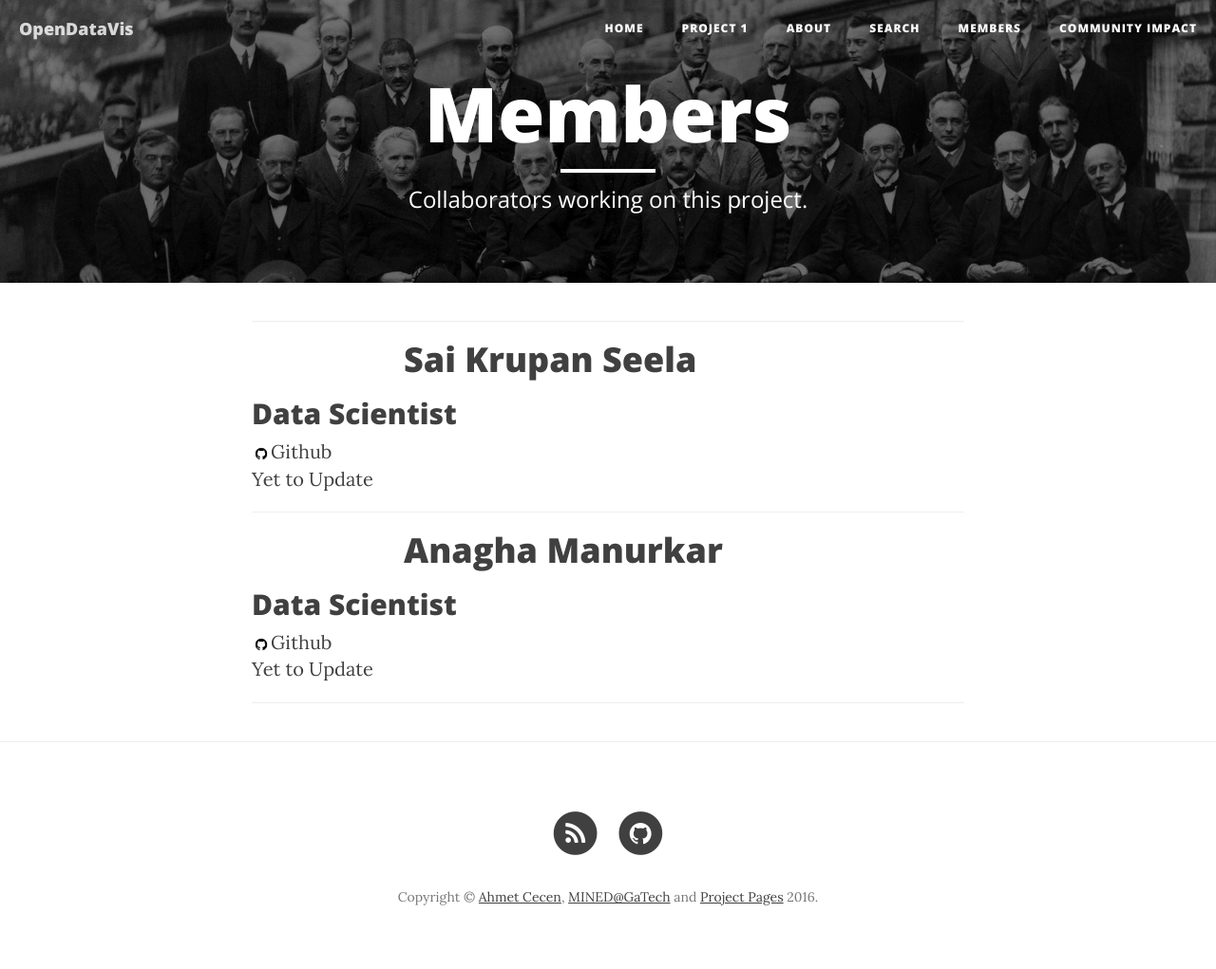
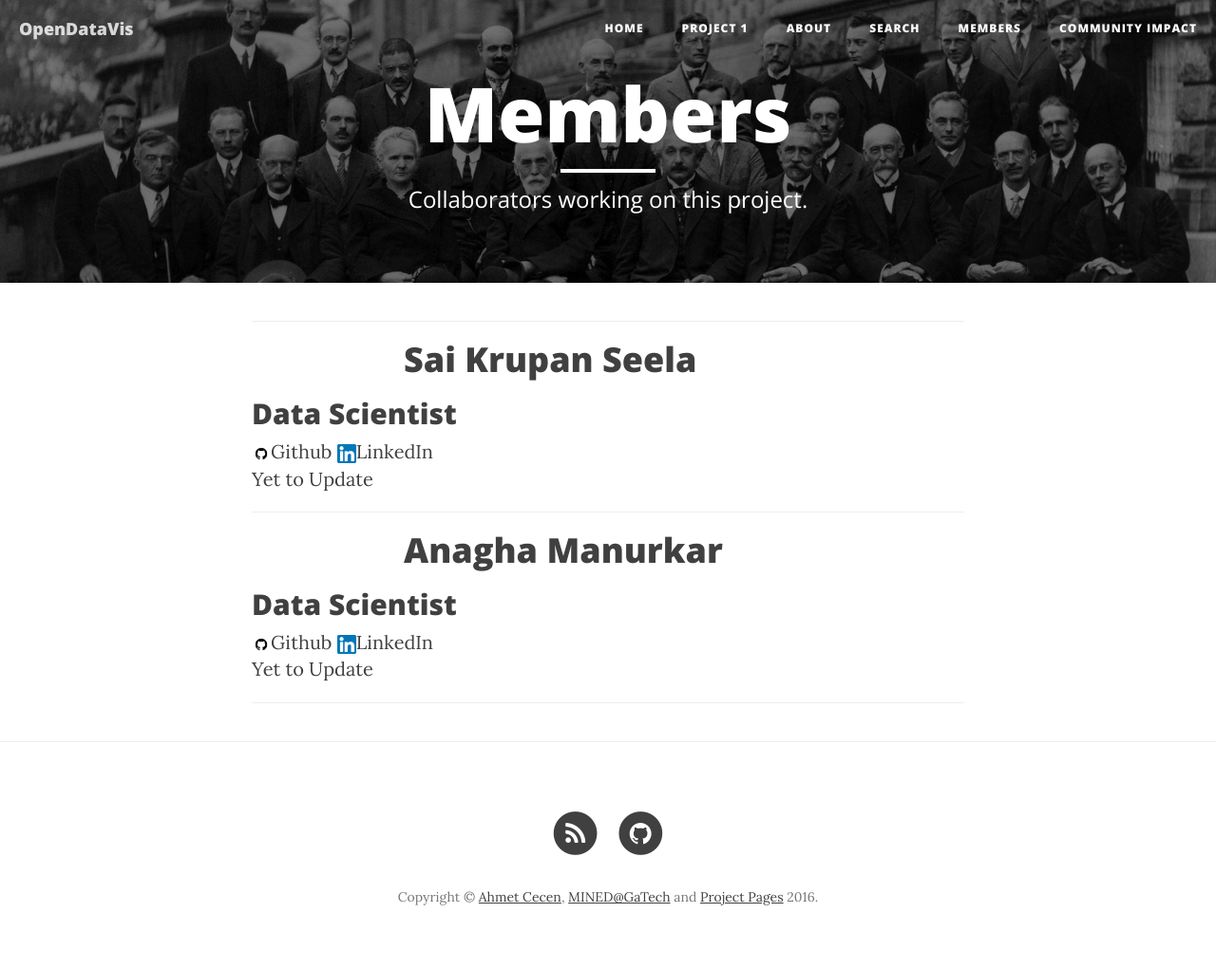
Before and after one commit to opendatavis/opendatavis.github.io, a Jekyll site: the page built from members.html, in a window 1280 px wide. Shown: the whole page at 95% size. Built offline with Jekyll 4.4.1, drawn with Linux system fonts in a browser that asks for light colours; nearby versions of some CDN libraries.

Commit message:
Update members.html

```diff
--- a/members.html
+++ b/members.html
@@ -17,8 +17,8 @@
 	{% if member.github %}
 	<span class="social-share-googleplus"><a href="https://github.com/{{ member.github }}" title="Github"><img src="{{ "/img/icons/github-icon.png" | prepend: site.baseurl }}" style="height:20px">Github</a></span>
 	{% endif %}
-	{% if member.gplus %}
-	<span class="social-share-googleplus"><a href="{{ member.linkedin }}" title="Google Plus"><img src="{{ "/img/icons/LinkedIn.png" | prepend: site.baseurl }}" style="height:20px">LinkedIn</a></span>
+	{% if member.linkedin %}
+	<span class="social-share-googleplus"><a href="{{ member.linkedin }}" title="LinkedIn"><img src="{{ "/img/icons/LinkedIn.png" | prepend: site.baseurl }}" style="height:20px">LinkedIn</a></span>
 	{% endif %}
 	{% if member.url %}
 	<span class="social-share-googleplus"><a href="{{ member.url }}" title="Google Plus"><img src="{{ "/img/icons/url-icon.png"| prepend: site.baseurl }}" style="height:20px">Website</a></span>
```
